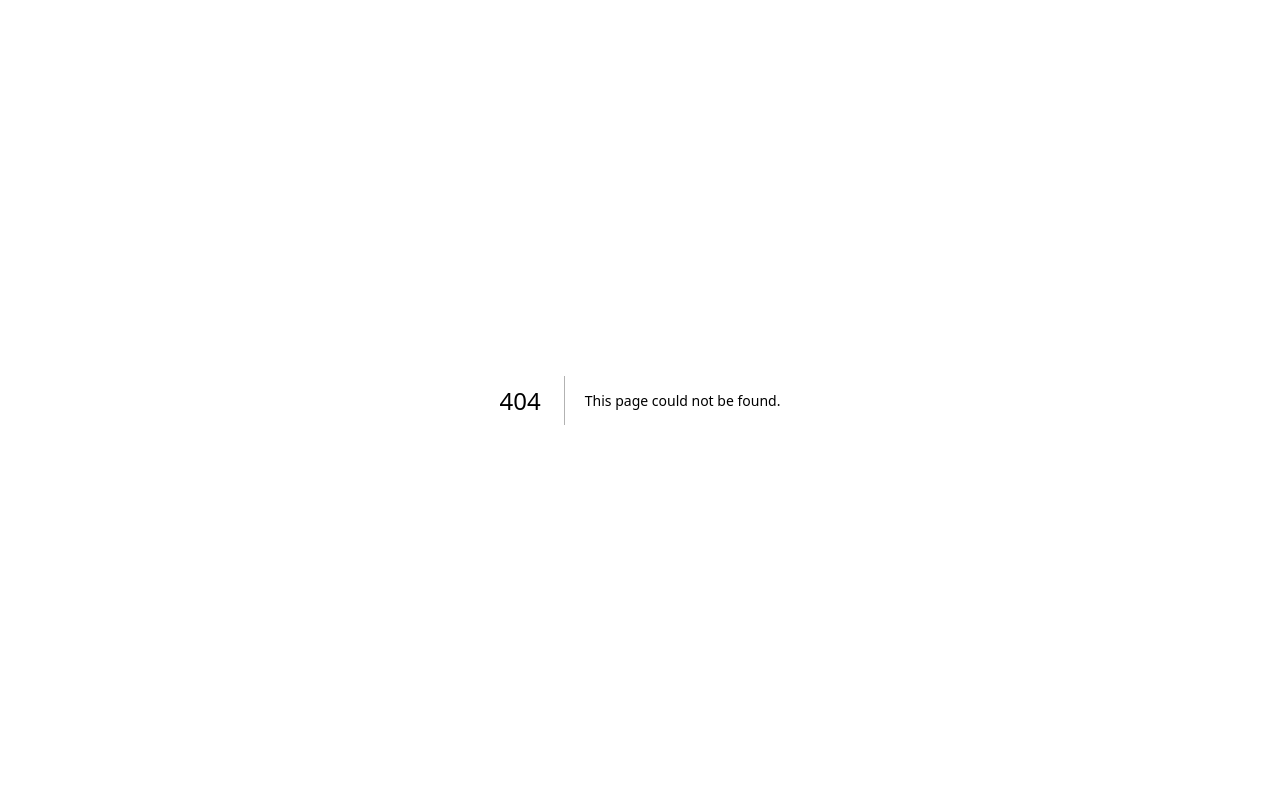
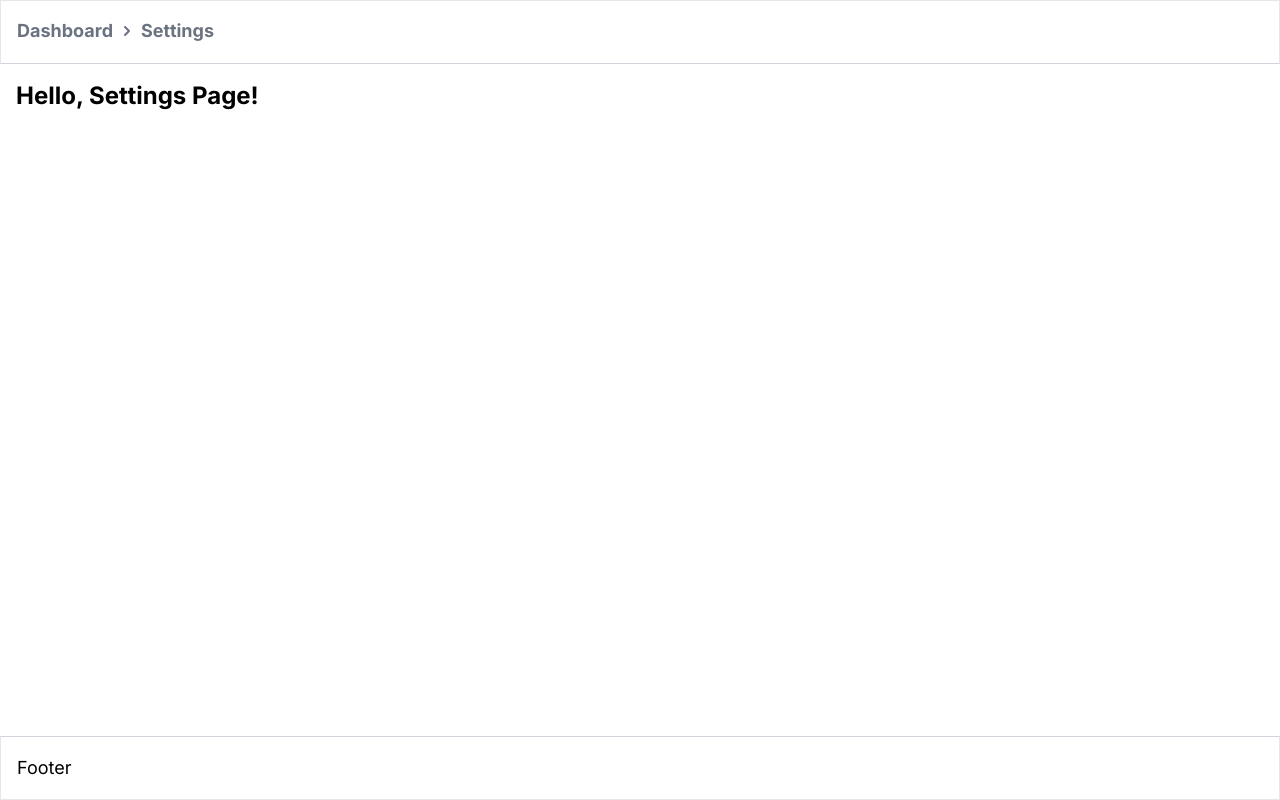
Before and after one commit to ssabii/app-router-example, a Next.js app: page /dashboard/settings in a window 1280 px wide. Before the commit this address had no page. Built offline with nearby package versions, Linux system fonts and the light colour scheme.

Commit message:
feat: settings 예제 추가

```diff
--- a/app/dashboard/NavLinks.tsx
+++ b/app/dashboard/NavLinks.tsx
@@ -1,3 +1,4 @@
+import RightArrow from "@/components/icons/RightArrow";
 import Link from "next/link";
 
 function NavLinks() {
@@ -9,7 +10,18 @@ function NavLinks() {
             href="/dashboard"
             className='hover:text-gray-700'
           >
-            dashboard
+            Dashboard
+          </Link>
+        </li>
+        <li>
+          <RightArrow className="fill-gray-500" />
+        </li>
+        <li>
+          <Link
+            href="/dashboard/settings"
+            className='hover:text-gray-700'
+          >
+            Settings
           </Link>
         </li>
       </ol>
--- /dev/null
+++ b/app/dashboard/settings/page.tsx
@@ -0,0 +1,7 @@
+export default function Page() {
+  return (
+    <h1 className="text-2xl font-bold">
+      Hello, Settings Page!
+    </h1>
+  );
+}
```
